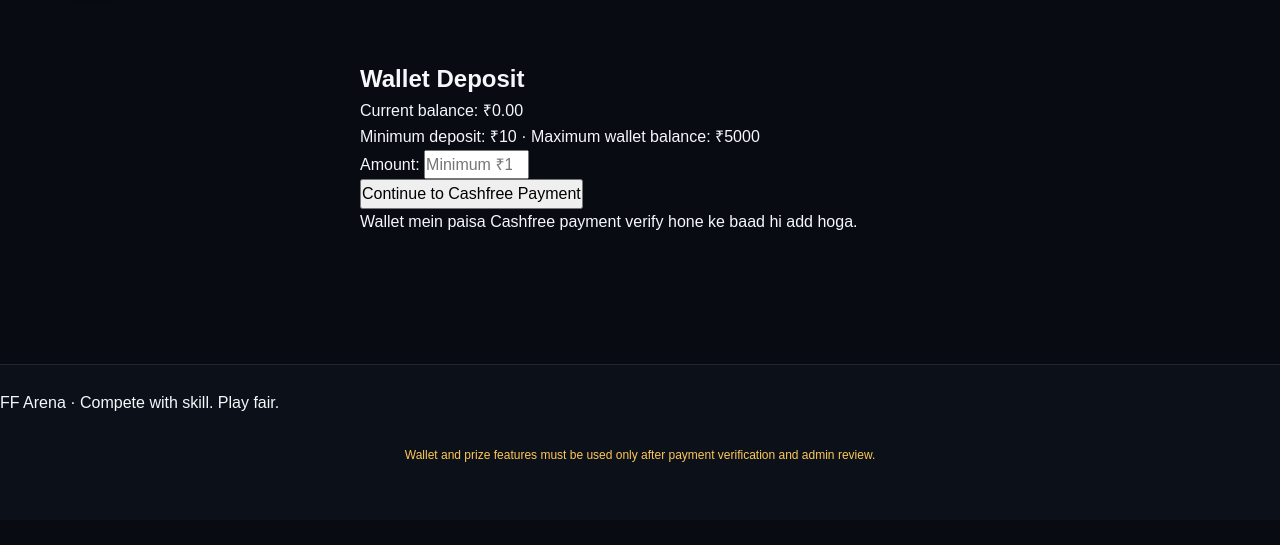
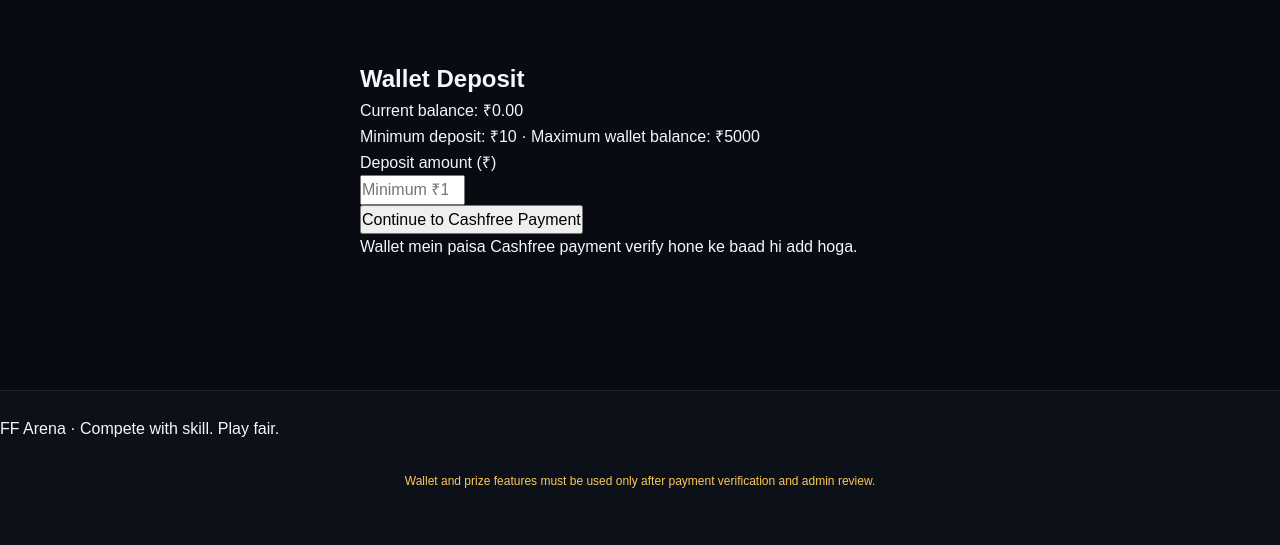
Before and after one commit to workload139-creator/FREEFIRE-TOURANAMENT-, a Django app: page /accounts/wallet/deposit/ in a window 1280 px wide. Shown: the part 77-622 px from the top of the page. Run offline with Django 5.2, Linux system fonts and the light colour scheme; the visitor is signed in with stand-in values (Sample User, id 1); data comes from the database, SQL or seed files in the repository.

Commit message:
Show only deposit amount for Cashfree checkout

```diff
--- a/templates/accounts/deposit.html
+++ b/templates/accounts/deposit.html
@@ -9,7 +9,7 @@
 
     <form method="post">
         {% csrf_token %}
-        {{ form.as_p }}
+        <p><label for="{{ form.amount.id_for_label }}">Deposit amount (₹)</label><br>{{ form.amount }}{{ form.amount.errors }}</p>
         <button type="submit">Continue to Cashfree Payment</button>
     </form>
 
```
